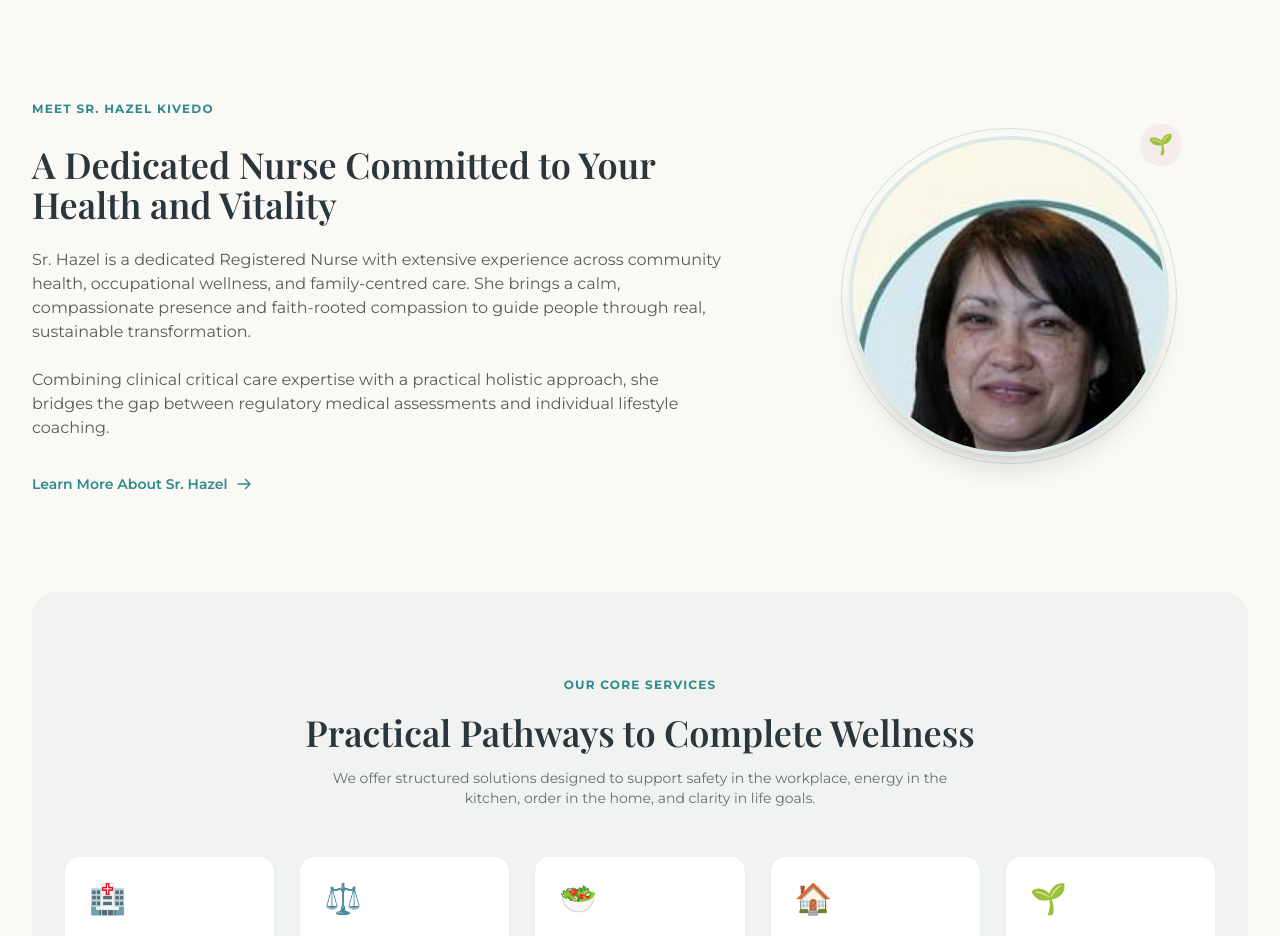
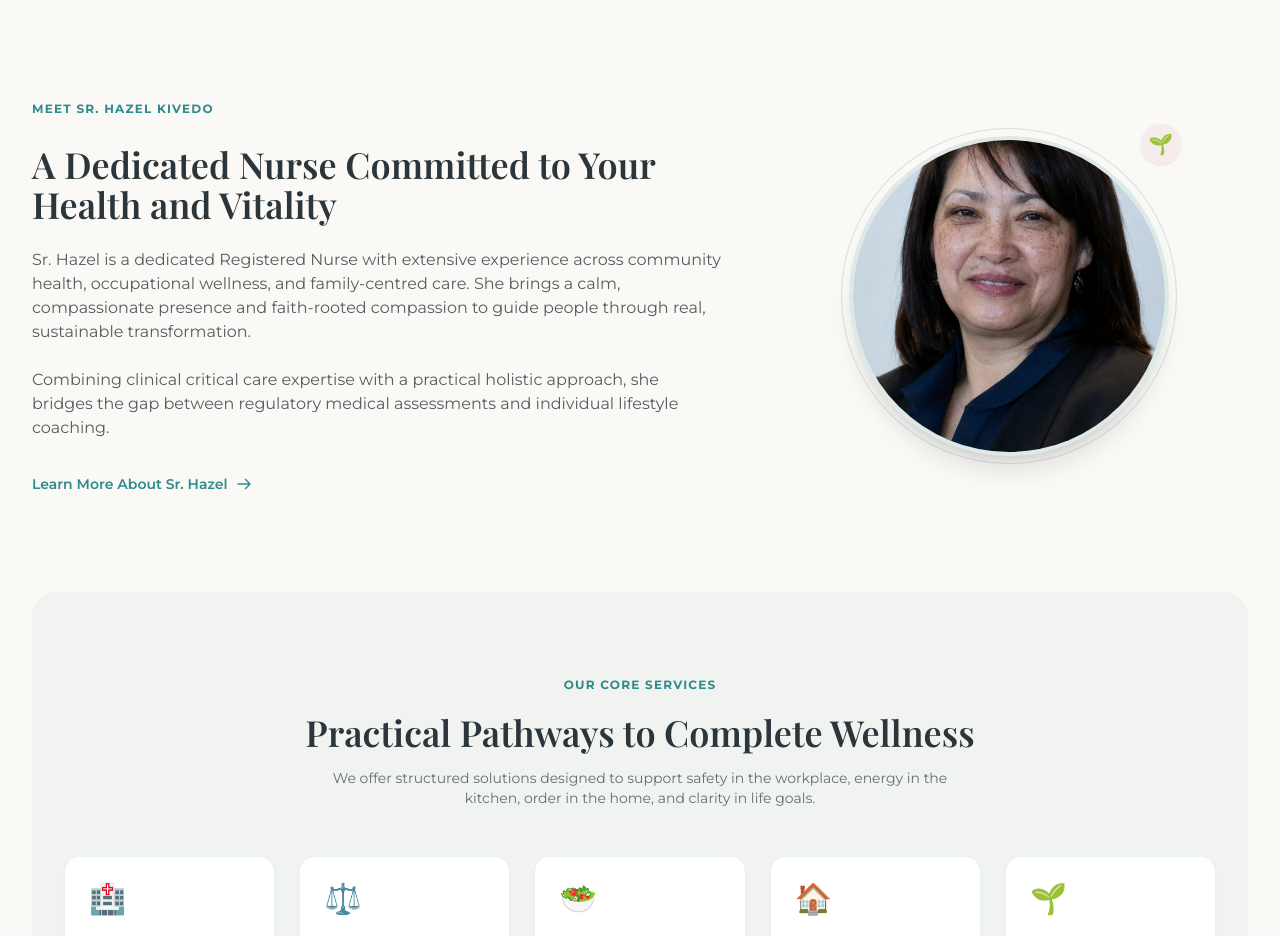
Before and after one commit to tinashekwande/HM-Health-wellness, a React (Vite) app: page /#/ in a window 1280 px wide. Shown: the part 800-1736 px from the top of the page. Built offline with nearby package versions, Linux system fonts and the light colour scheme; a web font is replaced by a local one.

Commit message:
Replace Sr. Hazel's profile photo with the new image hazel.png

```diff
--- a/src/pages/About.jsx
+++ b/src/pages/About.jsx
@@ -32,7 +32,7 @@ export default function About() {
           <div className="relative">
             <div className="absolute inset-0 rounded-3xl border border-brand-teal/20 scale-105 pointer-events-none"></div>
             <img
-              src="/hazel.jpg"
+              src="/hazel.png"
               alt="Sr. Hazel Kivedo circular portrait"
               className="w-72 h-72 sm:w-96 sm:h-96 object-cover rounded-3xl border-4 border-brand-teal/15 shadow-xl relative z-10"
             />
--- a/src/pages/Home.jsx
+++ b/src/pages/Home.jsx
@@ -130,7 +130,7 @@ export default function Home() {
               </div>
 
               <img
-                src="/hazel.jpg"
+                src="/hazel.png"
                 alt="Sr. Hazel Kivedo portrait"
                 className="w-64 h-64 sm:w-80 sm:h-80 object-cover rounded-full border-4 border-brand-teal/15 shadow-xl relative z-0"
               />
```
Also changed, not shown: public/hazel.png (renamed from public/ChatGPT Image Jun 29, 2026, 12_14_52 PM.png).
